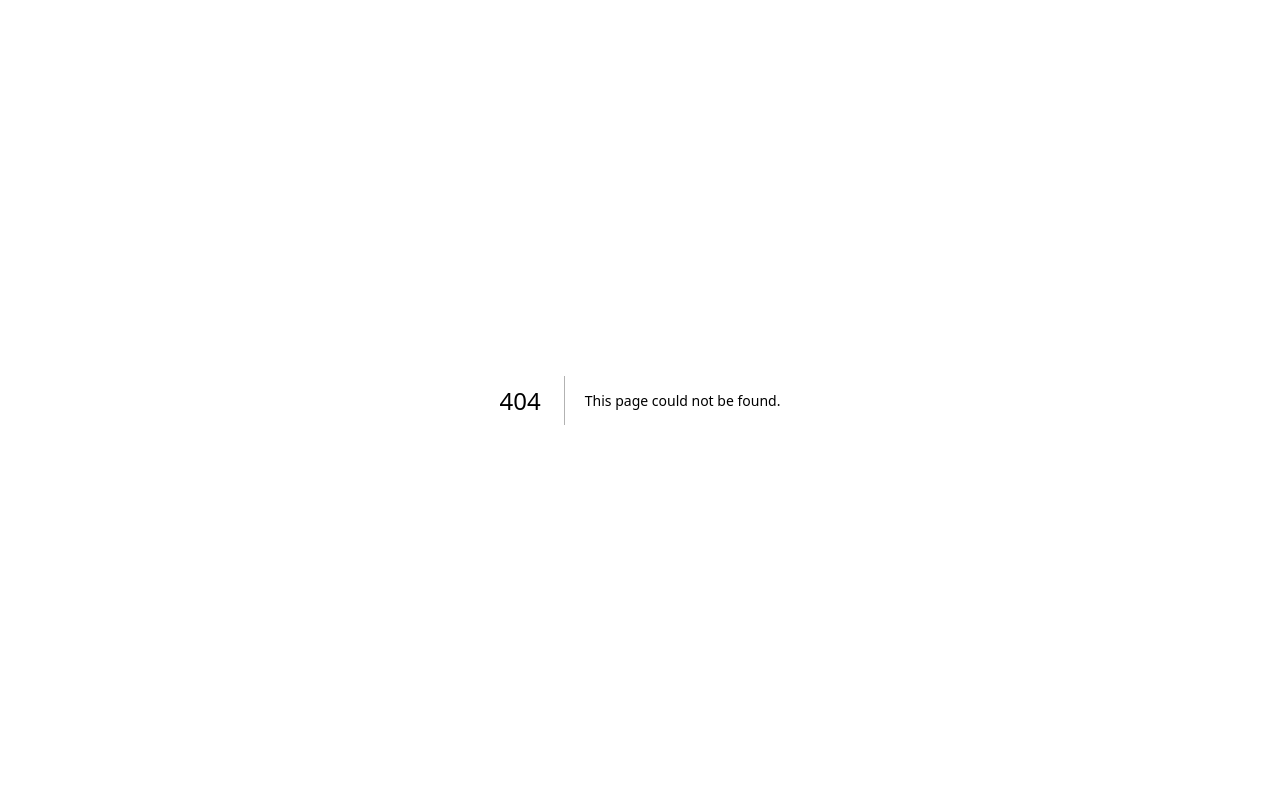
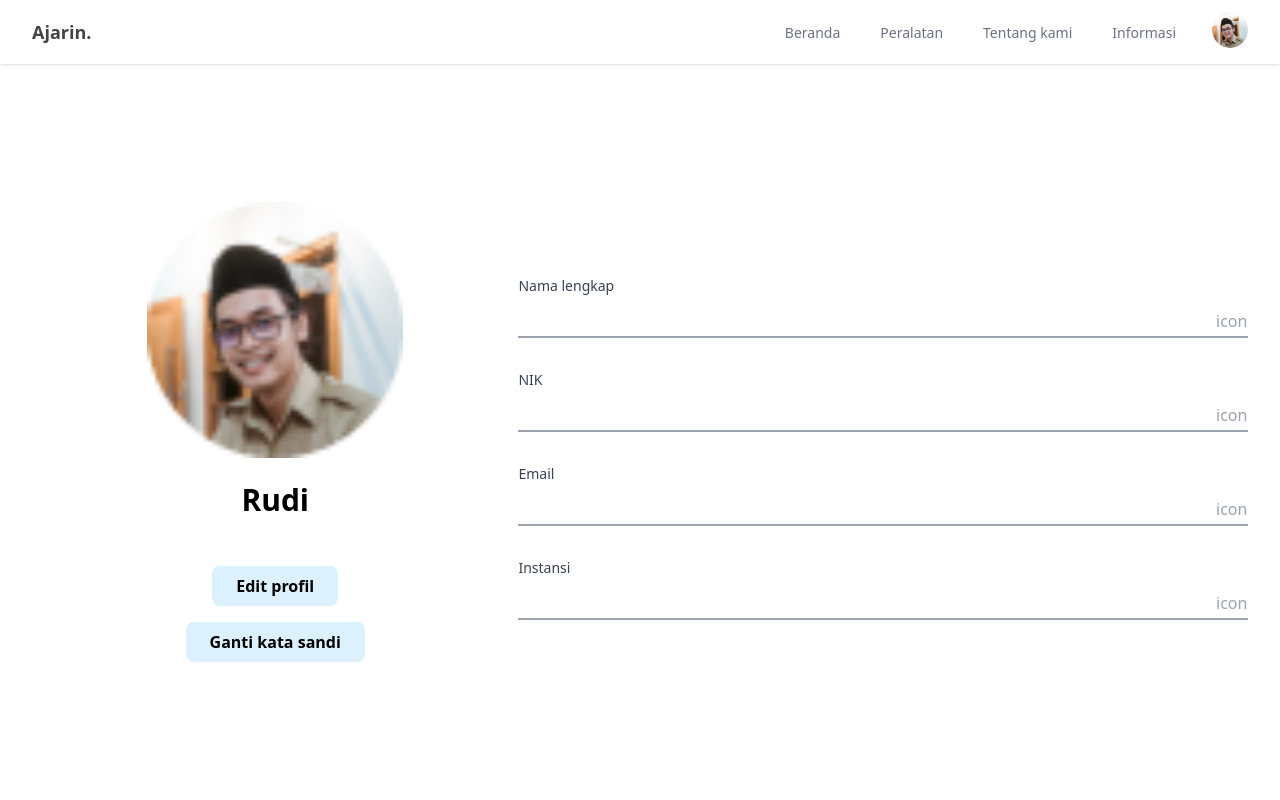
Before and after one commit to christhopermarcelino/toudy, a Next.js app: page /profil in a window 1280 px wide. Before the commit this address had no page. Shown: the top 800 px of the page. Built offline with nearby package versions, Linux system fonts and the light colour scheme.

Commit message:
feat: add profile page

```diff
--- a/components/BottomBorderInput.jsx
+++ b/components/BottomBorderInput.jsx
@@ -1,21 +1,24 @@
-export default function BottomBorderInput({ label = '', id, type = 'text' }) {
+export default function BottomBorderInput({
+  label = '',
+  id,
+  type = 'text',
+  value = '',
+}) {
   return (
     <div className='mt-8'>
-      <label
-        htmlFor='account_number'
-        className='block text-sm font-medium text-gray-700'
-      >
+      <label htmlFor={id} className='block text-sm font-medium text-gray-700'>
         {label}
       </label>
-      <div className='mt-1 relative rounded-md '>
+      <div className='relative mt-1 rounded-md '>
         <input
           type={type}
           name={id}
           id={id}
-          className=' block w-full pr-10 bg-transparent border-0 border-b-2 sm:text-sm focus:ring-0 border-b-gray-400 focus:border-b-gray-800'
+          value={value}
+          className='block w-full pr-10 bg-transparent border-0 border-b-2 sm:text-sm focus:ring-0 border-b-gray-400 focus:border-b-gray-800'
         />
-        <div className='absolute inset-y-0 right-0 pr-3 flex items-center pointer-events-none'>
-          <span className='h-5 w-5 text-gray-400'>icon</span>
+        <div className='absolute inset-y-0 right-0 flex items-center pr-3 pointer-events-none'>
+          <span className='w-5 h-5 text-gray-400'>icon</span>
         </div>
       </div>
     </div>
--- /dev/null
+++ b/components/SideInput.jsx
@@ -0,0 +1,34 @@
+import { classNames } from '@/lib/helpers';
+
+export default function SideInput({
+  label,
+  id,
+  type = 'text',
+  value = '',
+  disabled = false,
+  className = '',
+}) {
+  return (
+    <div className='flex items-center my-6'>
+      <label
+        htmlFor={id}
+        className='block w-1/3 text-2xl font-medium text-gray-700'
+      >
+        {label}
+      </label>
+      <div className='w-full ml-1'>
+        <input
+          type={type}
+          name={id}
+          id={id}
+          disabled={disabled}
+          value={value}
+          className={classNames(
+            `block w-full border-gray-300 rounded-md shadow-sm focus:ring-indigo-500 focus:border-indigo-500 sm:text-sm ${className}`
+          )}
+          placeholder='you@example.com'
+        />
+      </div>
+    </div>
+  );
+}
--- /dev/null
+++ b/pages/profil.jsx
@@ -0,0 +1,102 @@
+import Head from 'next/head';
+import Image from 'next/image';
+import { useState } from 'react';
+
+import Footer from '@/components/Footer';
+import Navbar from '@/components/Navbar';
+import BottomBorderInput from '@/components/BottomBorderInput';
+import SideInput from '@/components/SideInput';
+
+export default function Profil() {
+  const [isChangingPassword, setIsChangingPassword] = useState(false);
+  const [isEditingProfile, setIsEditingProfile] = useState(false);
+
+  return (
+    <>
+      <Head />
+      <Navbar />
+      <main className='px-2 mx-auto max-w-7xl sm:px-6 lg:px-8'>
+        <section className='flex min-h-main'>
+          <div className='flex flex-col justify-center items-center flex-[2_2_0%]'>
+            <div className='relative w-3/4 h-64 mb-6 rounded-full'>
+              <Image
+                src='/images/profile_pic.png'
+                alt='Profile picture'
+                layout='fill'
+                objectFit='contain'
+              />
+            </div>
+            <h2 className='mb-12'>Rudi</h2>
+            {!isEditingProfile && !isChangingPassword && (
+              <>
+                <button
+                  className='px-6 py-2 mb-4 font-semibold rounded-lg w-fit bg-tertiary hover:bg-blue-200'
+                  onClick={() => setIsEditingProfile(!isEditingProfile)}
+                >
+                  Edit profil
+                </button>
+                <button
+                  className='px-6 py-2 font-semibold rounded-lg w-fit bg-tertiary hover:bg-blue-200'
+                  onClick={() => setIsChangingPassword(!isChangingPassword)}
+                >
+                  Ganti kata sandi
+                </button>
+              </>
+            )}
+            {isEditingProfile && !isChangingPassword && (
+              <>
+                <button className='px-6 py-2 mb-4 font-semibold rounded-lg w-fit bg-tertiary hover:bg-blue-200'>
+                  Simpan Perubahan
+                </button>
+                <button
+                  className='px-6 py-2 mb-4 font-semibold rounded-lg ring ring-blue-200 w-fit hover:bg-tertiary hover:ring-0'
+                  onClick={() => {
+                    setIsEditingProfile(false);
+                    setIsChangingPassword(false);
+                  }}
+                >
+                  Batal
+                </button>
+              </>
+            )}
+          </div>
+
+          <div className='flex-[3_3_0%] flex flex-col justify-center'>
+            {!isChangingPassword ? (
+              <>
+                <BottomBorderInput label='Nama lengkap' id='nama_lengkap' />
+                <BottomBorderInput label='NIK' id='nik' />
+                <BottomBorderInput label='Email' id='email' type='email' />
+                <BottomBorderInput label='Instansi' id='instansi' />
+              </>
+            ) : (
+              <>
+                <SideInput label='Password Lama' id='old_password' />
+                <SideInput label='Password Baru' id='new_password' />
+                <SideInput
+                  label='Konfirmasi Password Baru'
+                  id='new_password_confirmation'
+                />
+                <div className='text-right lg:space-x-4'>
+                  <button
+                    className='px-6 py-2 mt-12 font-semibold rounded-lg ring-blue-300 hover:ring-0 hover:bg-tertiary ring w-fit'
+                    onClick={() => {
+                      setIsEditingProfile(false);
+                      setIsChangingPassword(false);
+                    }}
+                  >
+                    Batal
+                  </button>
+                  <button className='px-6 py-2 mt-12 font-semibold rounded-lg bg-tertiary w-fit hover:bg-blue-200'>
+                    Simpan Perubahan
+                  </button>
+                </div>
+              </>
+            )}
+          </div>
+        </section>
+      </main>
+      <Footer />
+    </>
+  );
+}
```
